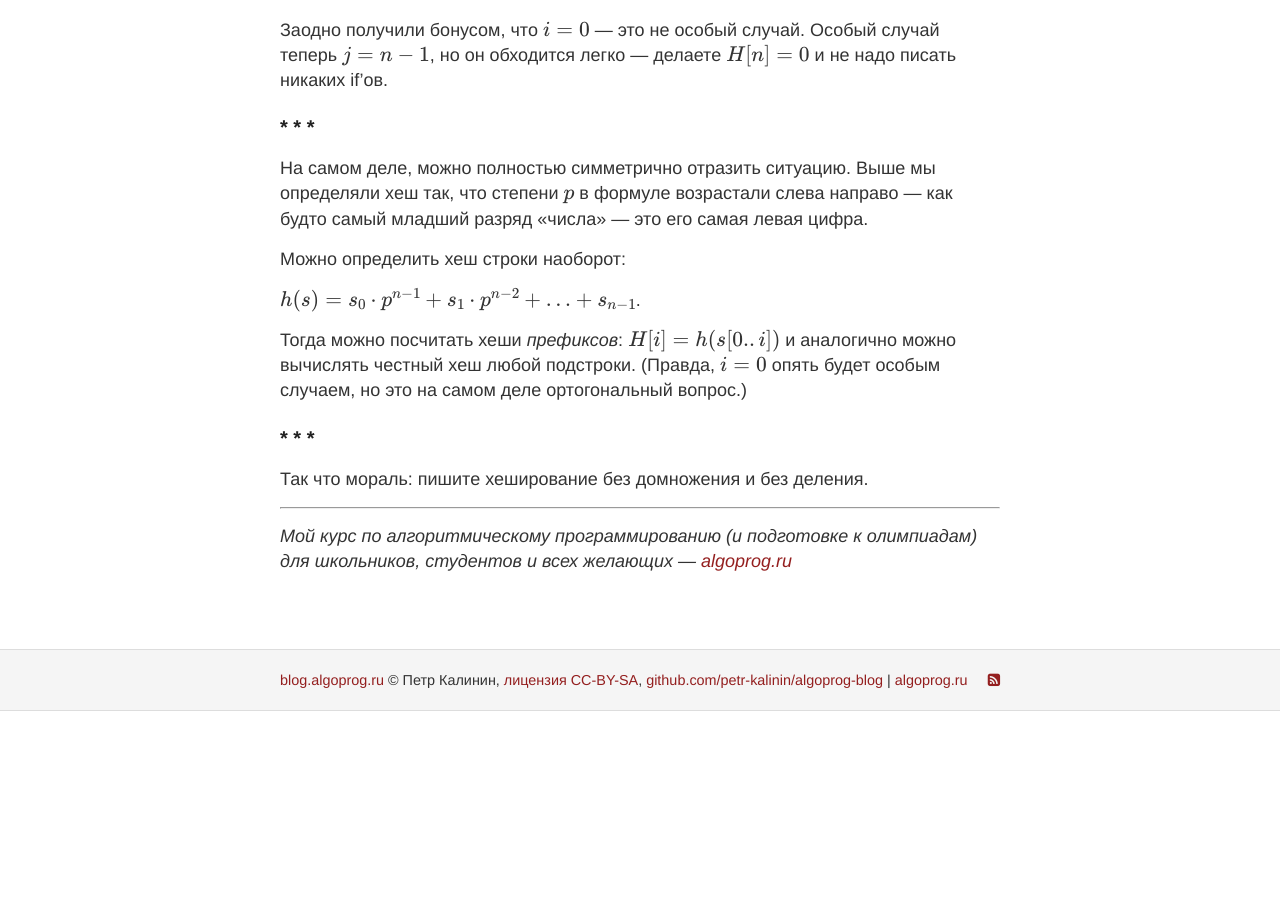
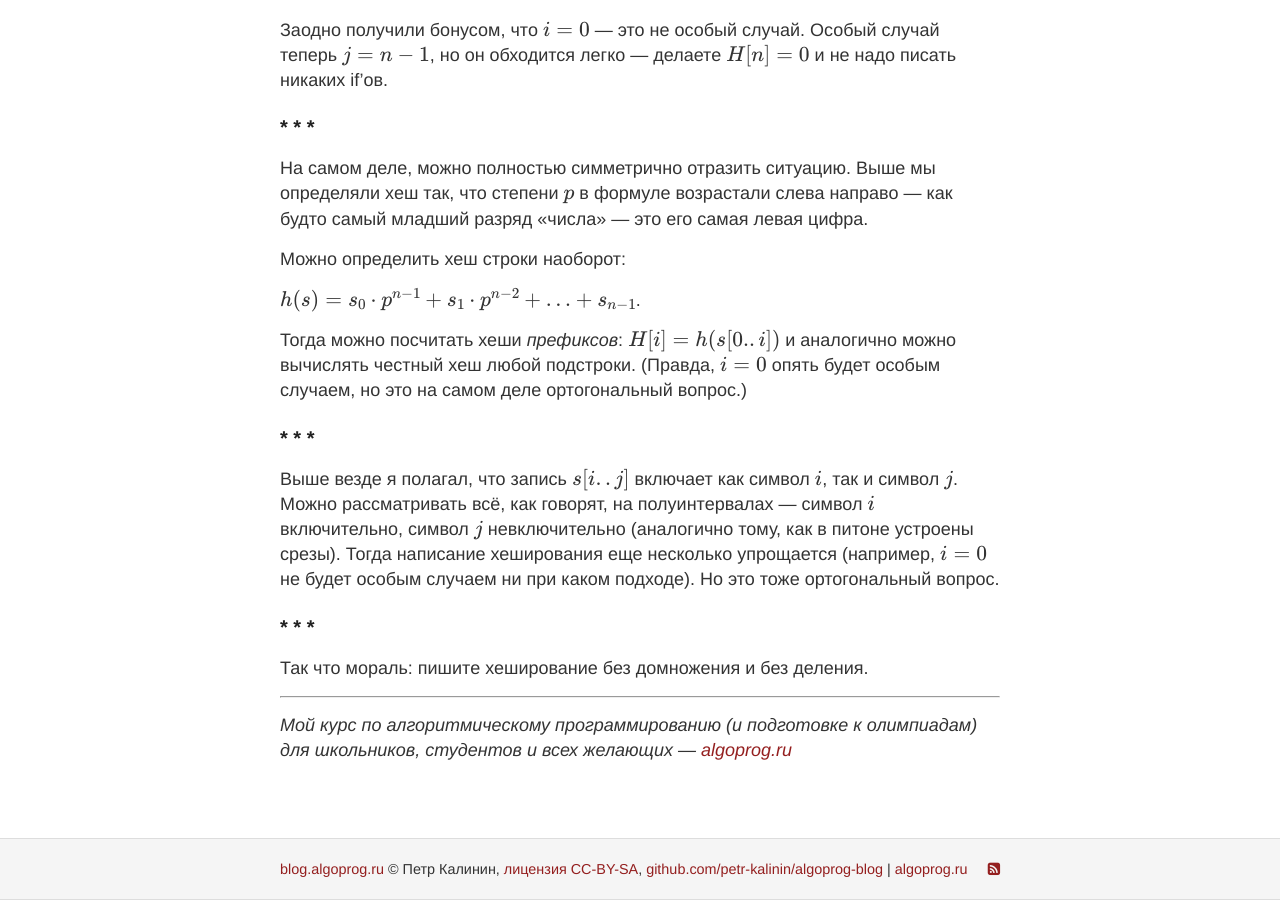
Before and after one commit to petr-kalinin/algoprog-blog, a Jekyll site: the page built from _posts/2019-08-11-hash-no-multiply.md, in a window 1280 px wide and 900 px high, scrolled down 2326 px. Built offline with Jekyll 4.4.1, drawn with Linux system fonts in a browser that asks for light colours; formulas are drawn with MathJax 3; before the commit the page ends 3037 px from its top, so only the background shows below that.

Commit message:
Added about semiintervals

```diff
--- a/_posts/2019-08-11-hash-no-multiply.md
+++ b/_posts/2019-08-11-hash-no-multiply.md
@@ -104,6 +104,14 @@ $$h(s) = s_0 \cdot p^{n-1} + s_1 \cdot p^{n-2} + \ldots + s_{n-1}$$.
 
 <h3>* * *</h3>
 
+Выше везде я полагал, что запись $s[i..j]$ включает как символ $i$, так и символ $j$.
+Можно рассматривать всё, как говорят, на полуинтервалах — символ $i$ включительно,
+символ $j$ невключительно (аналогично тому, как в питоне устроены срезы).
+Тогда написание хеширования еще несколько упрощается (например, $i=0$ не будет особым
+случаем ни при каком подходе). Но это тоже ортогональный вопрос.
+
+<h3>* * *</h3>
+
 Так что мораль: пишите хеширование без домножения и без деления.
 
 ----
```
